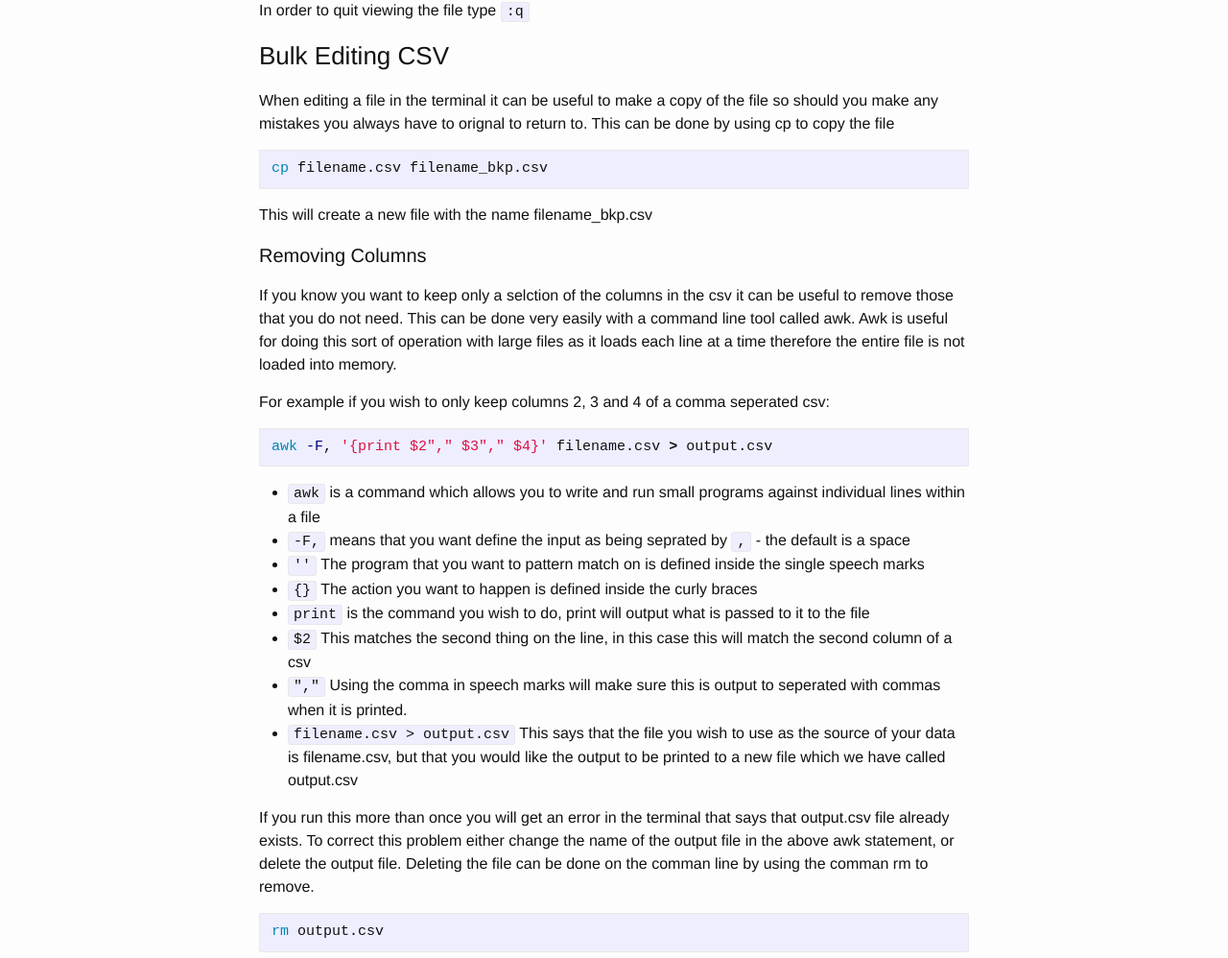
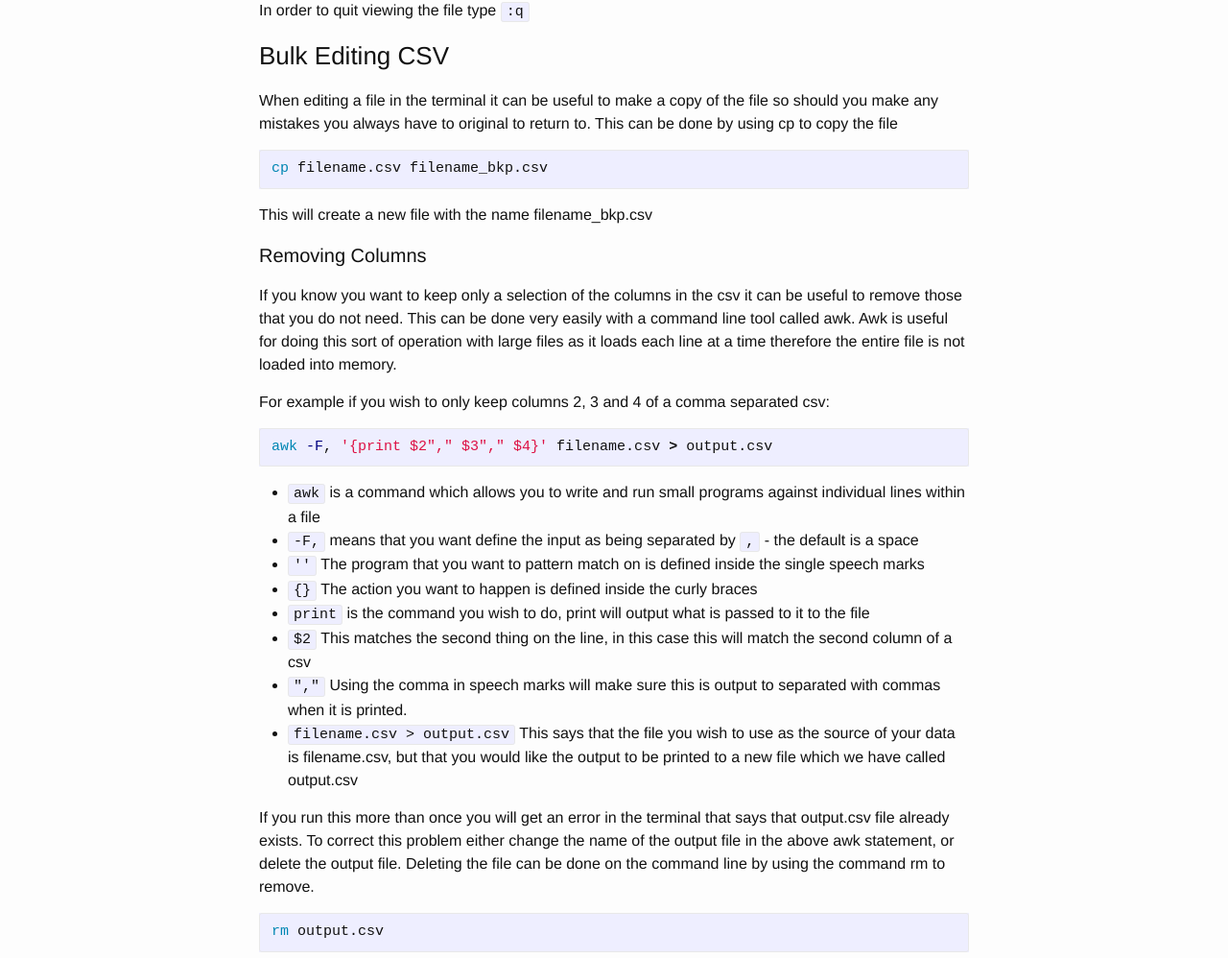
Before and after one commit to fj9/fj9.github.io, a Jekyll site: the page built from _posts/2016-11-30-CLI-CSV.md, in a window 1280 px wide. Shown: the part 722-1720 px from the top of the page at 96% size. Built offline with Jekyll 4.4.1, drawn with Linux system fonts in a browser that asks for light colours.

Commit message:
erg spelling mistakes

````diff
--- a/_posts/2016-11-30-CLI-CSV.md
+++ b/_posts/2016-11-30-CLI-CSV.md
@@ -29,7 +29,7 @@ In order to quit viewing the file type ```:q```
 
 ## Bulk Editing CSV
 
-When editing a file in the terminal it can be useful to make a copy of the file so should you make any mistakes you always have to orignal to return to.  This can be done by using cp to copy the file
+When editing a file in the terminal it can be useful to make a copy of the file so should you make any mistakes you always have to original to return to.  This can be done by using cp to copy the file
 
 ```bash
 cp filename.csv filename_bkp.csv
@@ -38,24 +38,24 @@ This will create a new file with the name filename_bkp.csv
 
 ### Removing Columns
 
-If you know you want to keep only a selction of the columns in the csv it can be useful to remove those that you do not need.  This can be done very easily with a command line tool called awk.  Awk is useful for doing this sort of operation with large files as it loads each line at a time therefore the entire file is not loaded into memory.
+If you know you want to keep only a selection of the columns in the csv it can be useful to remove those that you do not need.  This can be done very easily with a command line tool called awk.  Awk is useful for doing this sort of operation with large files as it loads each line at a time therefore the entire file is not loaded into memory.
 
-For example if you wish to only keep columns 2, 3 and 4 of a comma seperated csv:
+For example if you wish to only keep columns 2, 3 and 4 of a comma separated csv:
 
 ```bash
 awk -F, '{print $2"," $3"," $4}' filename.csv > output.csv
 ```
 
 * ```awk``` is a command which allows you to write and run small programs against individual lines within a file
-* ```-F,``` means that you want define the input as being seprated by ```,``` - the default is a space
+* ```-F,``` means that you want define the input as being separated by ```,``` - the default is a space
 * ```''```  The program that you want to pattern match on is defined inside the single speech marks
 * ```{}```  The action you want to happen is defined inside the curly braces
 * ```print``` is the command you wish to do, print will output what is passed to it to the file
 * ```$2``` This matches the second thing on the line, in this case this will match the second column of a csv
-* ```","``` Using the comma in speech marks will make sure this is output to seperated with commas when it is printed.
+* ```","``` Using the comma in speech marks will make sure this is output to separated with commas when it is printed.
 * ```filename.csv > output.csv```  This says that the file you wish to use as the source of your data is filename.csv, but that you would like the output to be printed to a new file which we have called output.csv
 
-If you run this more than once you will get an error in the terminal that says that output.csv file already exists.  To correct this problem either change the name of the output file in the above awk statement, or delete the output file.  Deleting the file can be done on the comman line by using the comman rm to remove.
+If you run this more than once you will get an error in the terminal that says that output.csv file already exists.  To correct this problem either change the name of the output file in the above awk statement, or delete the output file.  Deleting the file can be done on the command line by using the command rm to remove.
 
 ```bash
 rm output.csv
````
